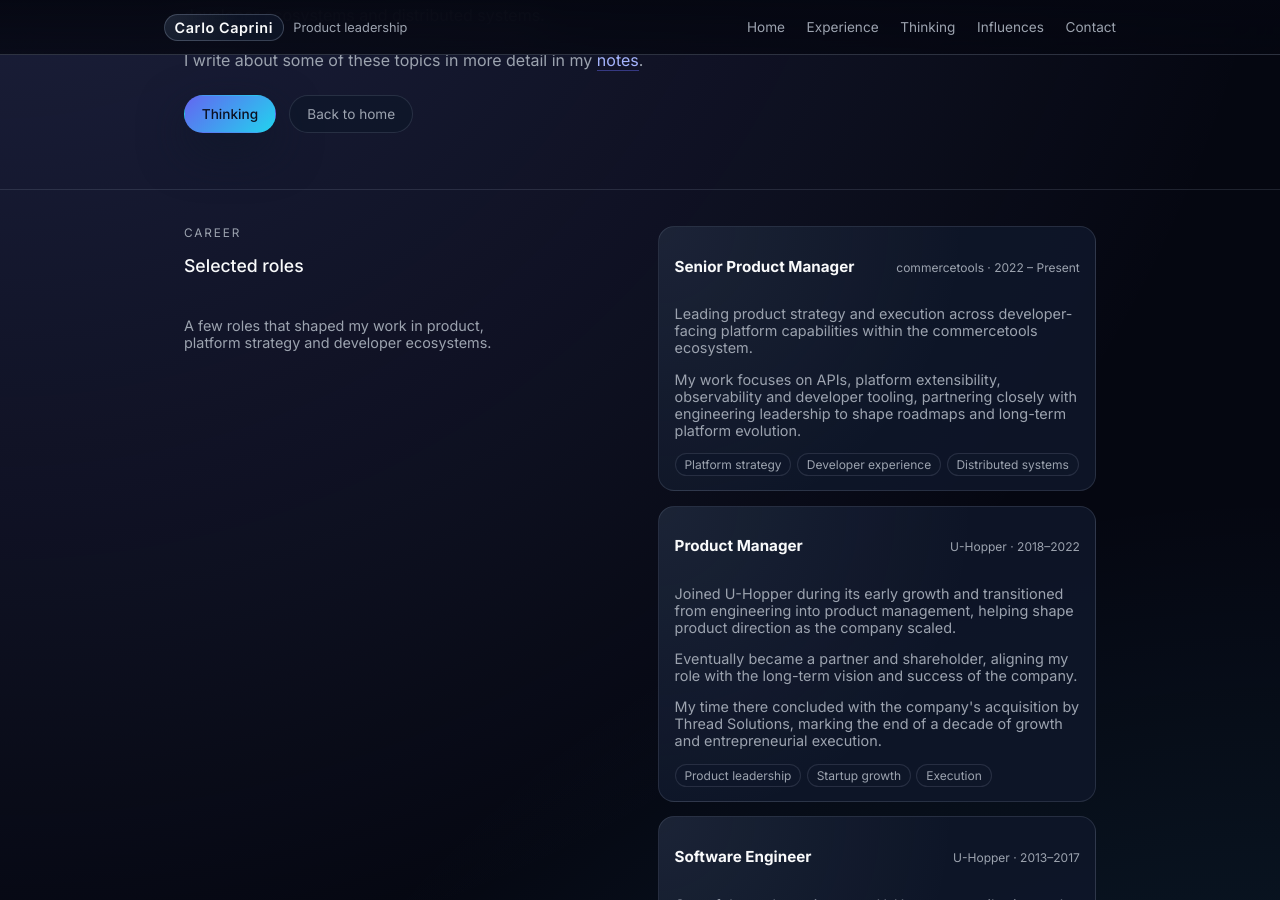
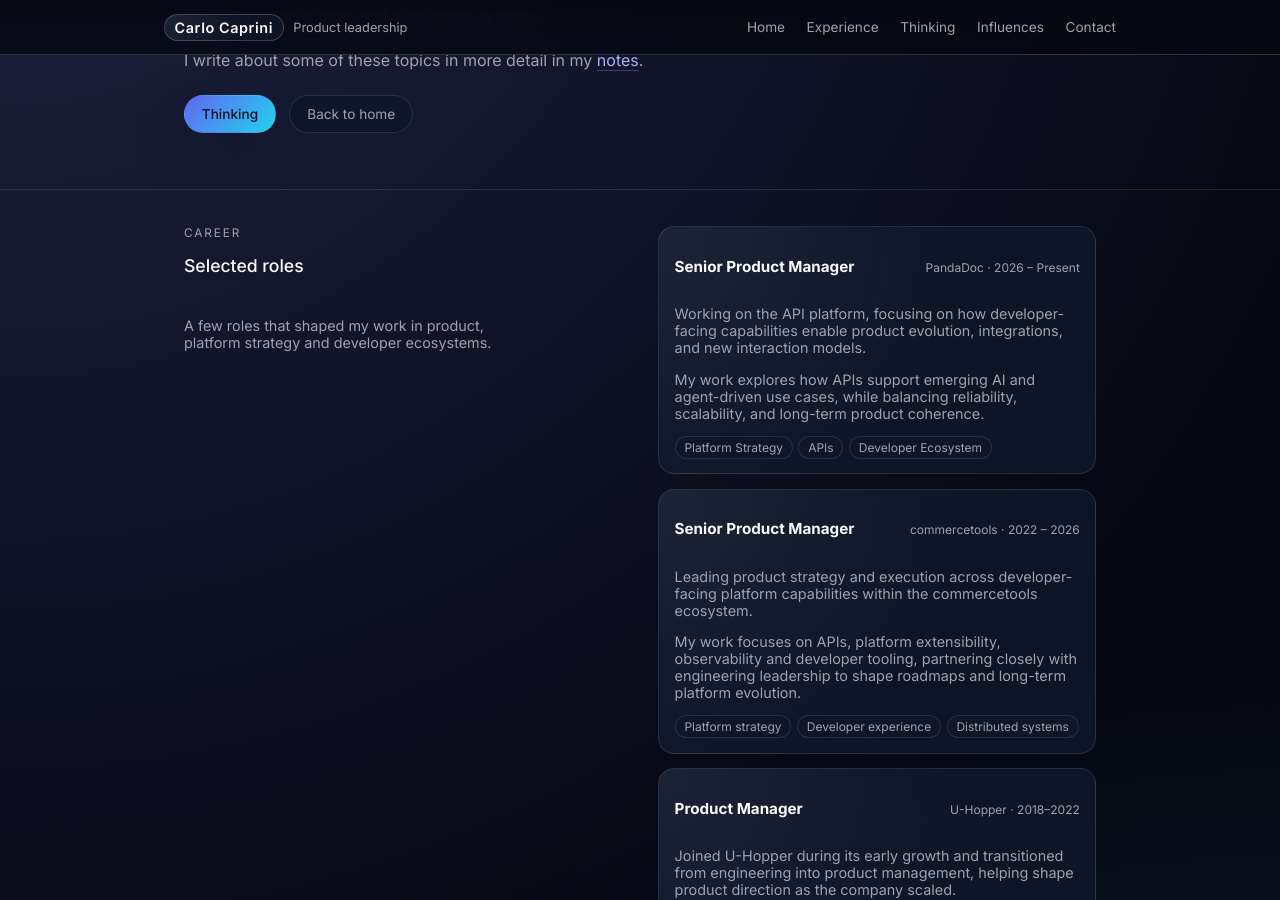
Before and after one commit to carlocaprini/carlocaprini.github.io, a Jekyll site: the page built from pages/experience.md, in a window 1280 px wide and 900 px high, scrolled down 311 px. Built offline with Jekyll 4.4.1, drawn with Linux system fonts in a browser that asks for light colours.

Commit message:
Added PandaDoc to the experience page

```diff
--- a/pages/experience.md
+++ b/pages/experience.md
@@ -18,7 +18,16 @@ roles:
   description: A few roles that shaped my work in product, platform strategy and developer ecosystems.
   items:
     - title: Senior Product Manager
-      meta: commercetools · 2022 – Present
+      meta: PandaDoc · 2026 – Present
+      body:
+        - Working on the API platform, focusing on how developer-facing capabilities enable product evolution, integrations, and new interaction models.
+        - My work explores how APIs support emerging AI and agent-driven use cases, while balancing reliability, scalability, and long-term product coherence.
+      tags:
+        - Platform Strategy
+        - APIs
+        - Developer Ecosystem
+    - title: Senior Product Manager
+      meta: commercetools · 2022 – 2026
       body:
         - Leading product strategy and execution across developer-facing platform capabilities within the commercetools ecosystem.
         - My work focuses on APIs, platform extensibility, observability and developer tooling, partnering closely with engineering leadership to shape roadmaps and long-term platform evolution.
```
